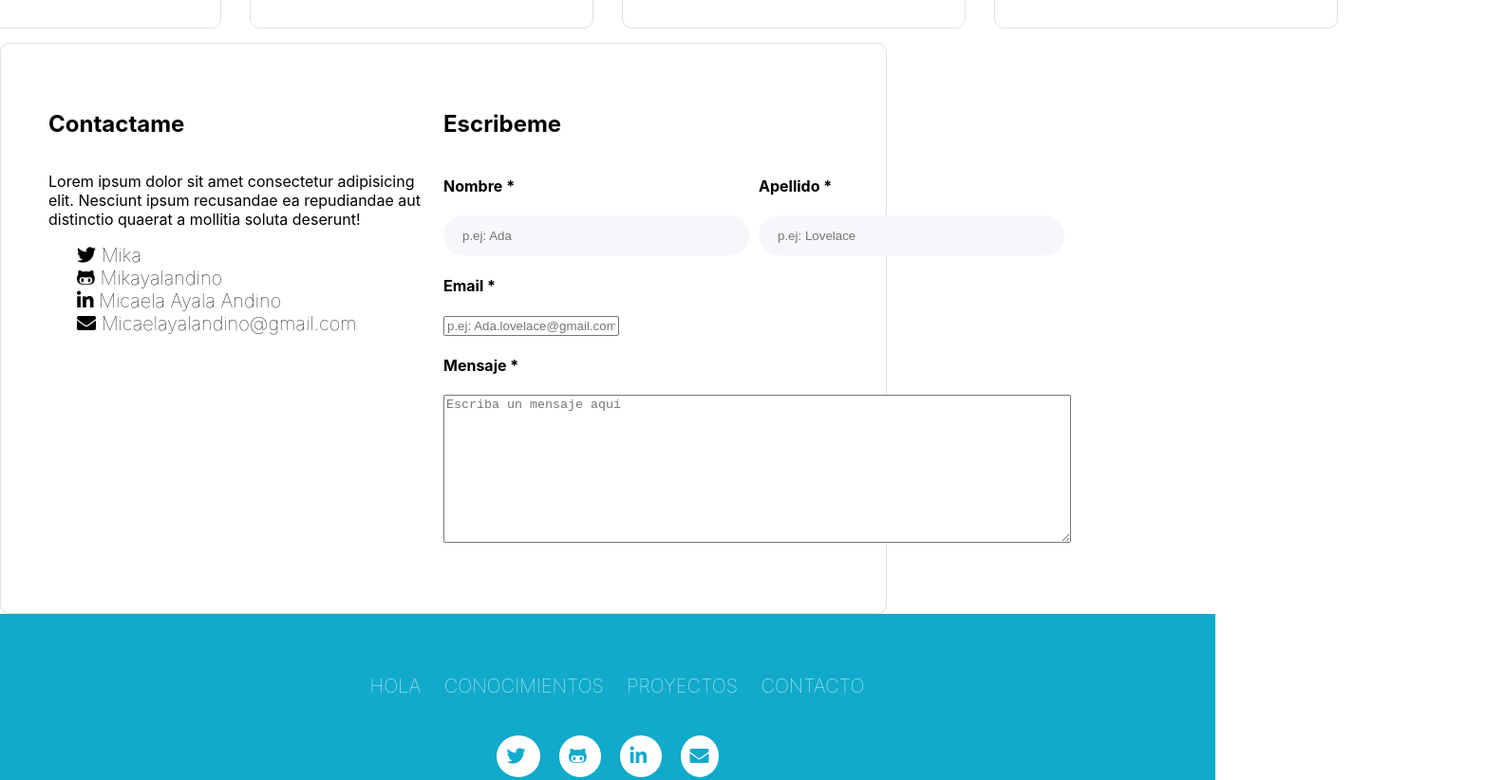
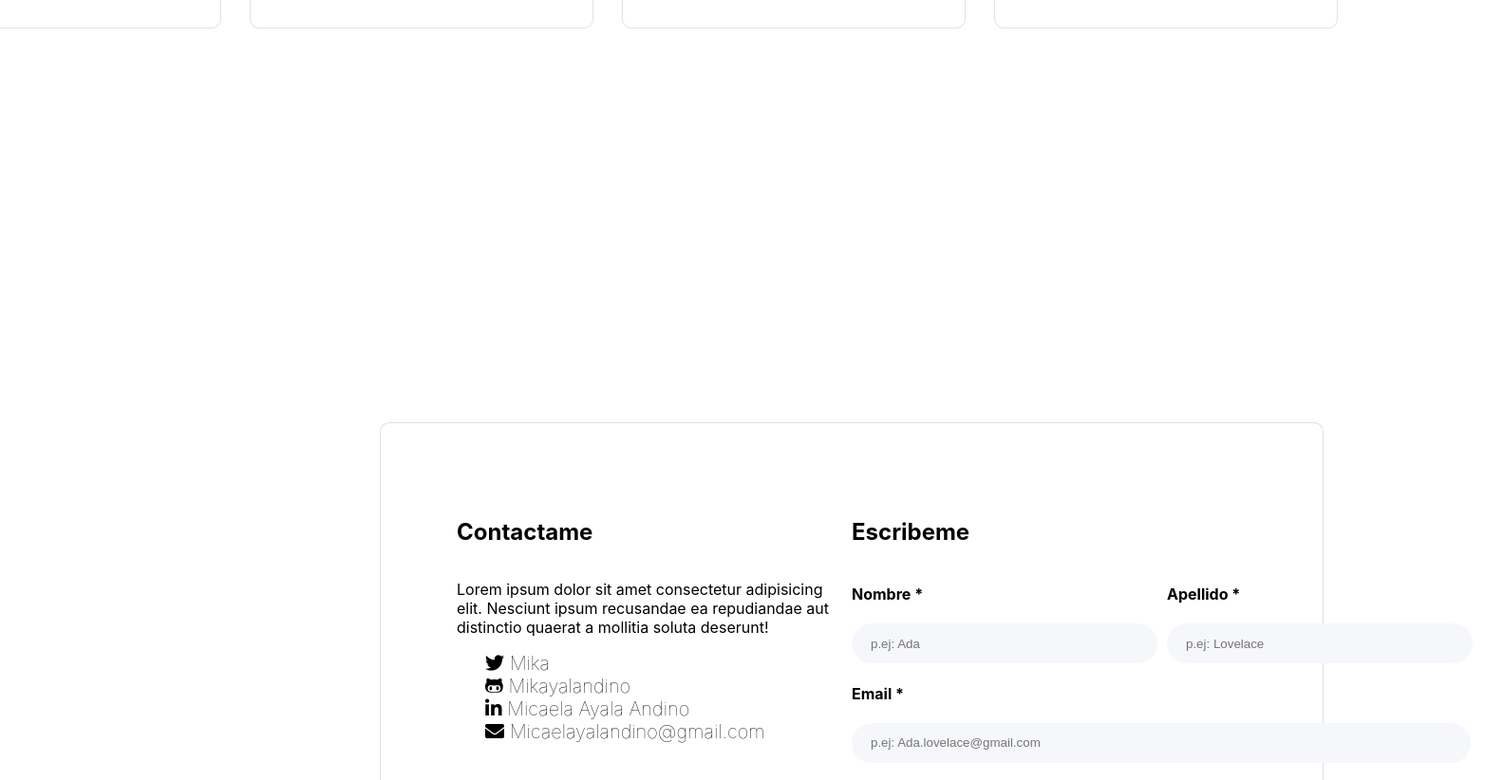
Before and after one commit to Mikayalandino/Portfolio-1.0, a plain HTML site: page index.html in a window 1280 px wide. Shown: the part 3580-4402 px from the top of the page at 95% size, 1584 px wide, since content can reach past the window. Drawn offline with Linux system fonts and the light colour scheme.

Commit message:
contact box changes

```diff
--- a/style.css
+++ b/style.css
@@ -161,13 +161,15 @@ blockquote{
 /* contacto */
 
 .contact-box{
-    height: 500px;
+    height: 600px;
     width: 65%;
     background-color: #ffffff;
     border: 1px solid rgba(0, 0, 0, 0.116);
     border-radius: 10px;
     display: flex;
-    padding: 50px;
+    justify-content: center;
+    margin: 400px;
+    padding: 80px;
 
 }
 
@@ -192,6 +194,25 @@ blockquote{
     border: none;
     border-radius: 30px;
     margin-right: 10px;
+    padding-left: 20px;
+}
+
+.section-form-email{
+    height: 40px;
+    width: 630px;
+    background-color: #F6F7FB;
+    border: none;
+    border-radius: 30px;
+    margin-right: 10px;
+    padding-left: 20px;
+}
+
+textarea{
+    border: none;
+    background-color: #F6F7FB;
+    border-radius: 30px;
+    margin-right: 10px;
+    padding-top: 20px;
     padding-left: 20px;
 }
 
```
